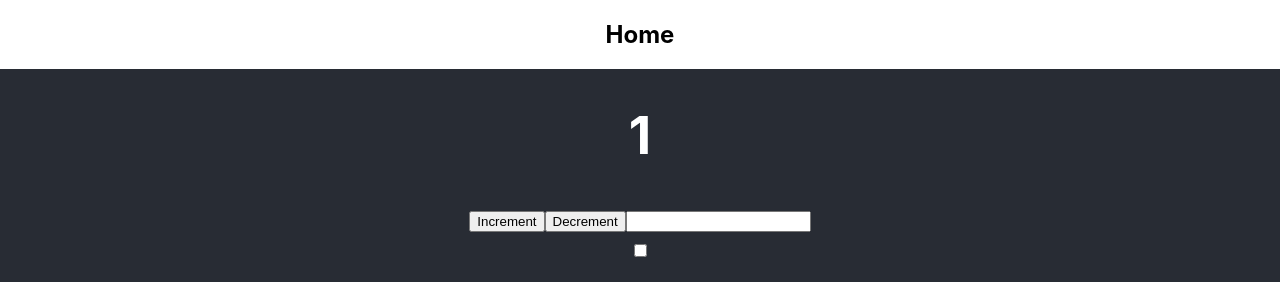
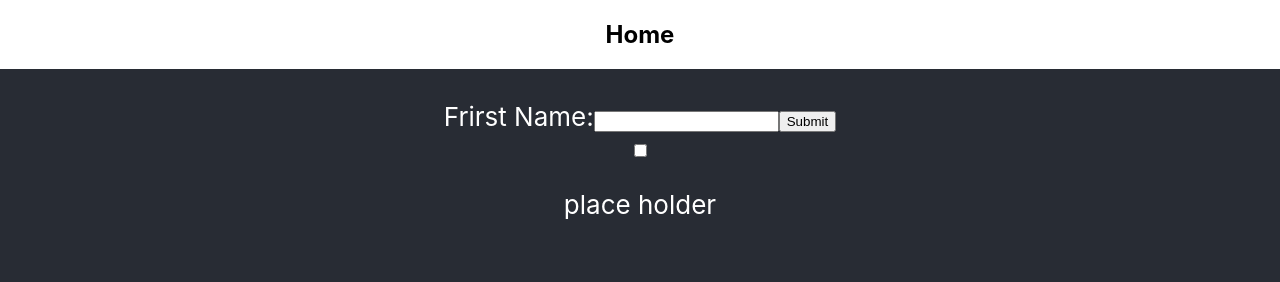
Before and after one commit to croat25/ritoapppractice, a React (Create React App) app: page /home in a window 1280 px wide. Shown: the top 282 px of the page. Built offline with nearby package versions, Linux system fonts and the light colour scheme.

Commit message:
another useless commit still havent figured this out

```diff
--- a/src/SearchBarComponent.tsx
+++ b/src/SearchBarComponent.tsx
@@ -1,25 +1,36 @@
 import React, {useState, useEffect} from 'react';
 import './App.css';
 
-const SearchBarComponent = () => {
-    const[count, setCount] = useState(0);
-    const handleIncremet = () => setCount(currentCount => currentCount + 1);
-    const handDecrement = () => setCount(currentCount => currentCount - 1);
-    useEffect(() => setCount(currentCount => currentCount + 1), []);
+const SearchBarComponent = (props: any) => {
+  const [name, setName] = useState("");
 
+  const handleSubmit = (evt: { preventDefault: () => void; }) => {
+      evt.preventDefault();
+      alert(`Submitting Name ${name}`)
+  }
+    return (
+      <form onSubmit={handleSubmit}>
+      <label>
+        Frirst Name:
+        <input
+          type="text"
+          value={name}
+          onChange={e => setName(e.target.value)}
+        />
+      </label>
+      <input type="submit" value="Submit" />
+    </form>
+      //   <div className="SearchComponent">
+      //   <h1>{count}</h1>
+      //   <button type="button" onClick={handleIncremet}>
+      //   Increment
+      // </button>
+      // <button type="button" onClick={handDecrement}>
+      //   Decrement
+      // </button>
 
-    return (
-        <div className="SearchComponent">
-        <h1>{count}</h1>
-        <button type="button" onClick={handleIncremet}>
-        Increment
-      </button>
-      <button type="button" onClick={handDecrement}>
-        Decrement
-      </button>
-
-      <input type="text"></input>
-      </div>
+      // <input type="text"></input>
+      // </div>
     )
 }
 
```
